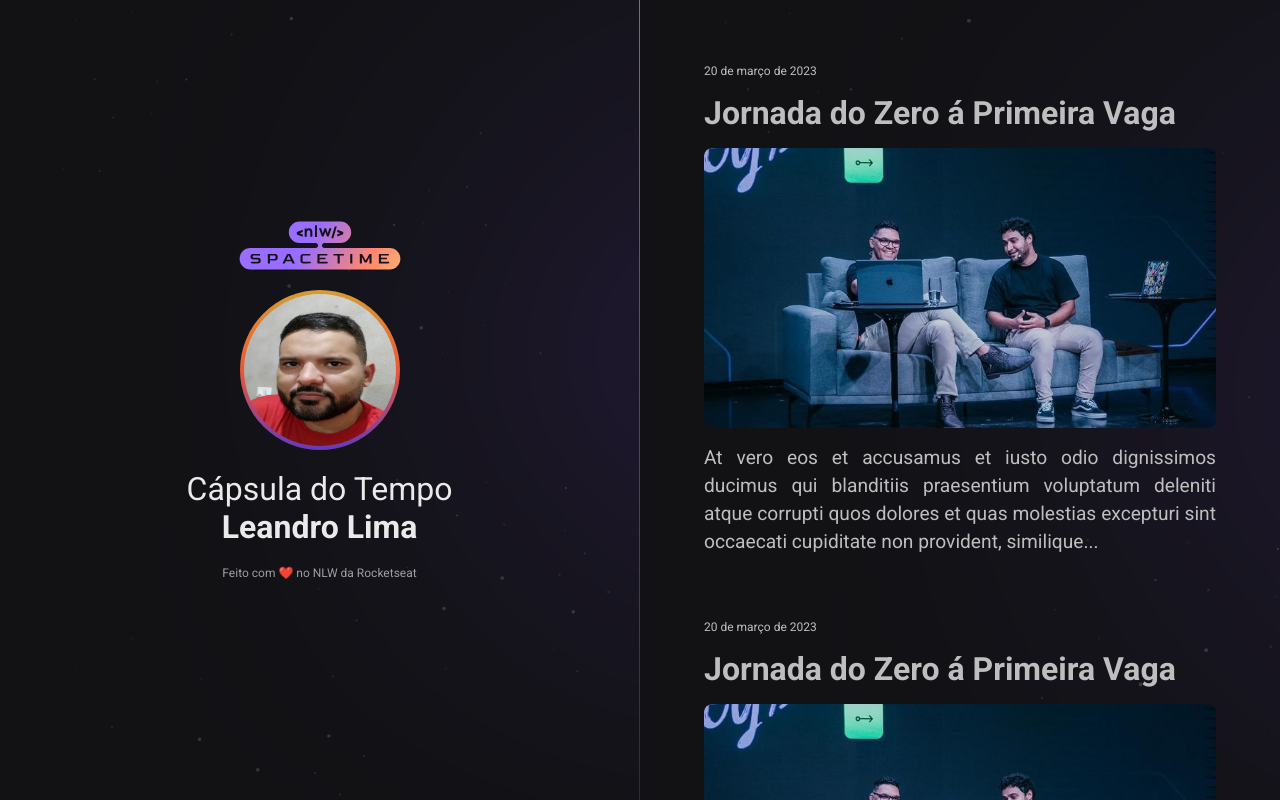
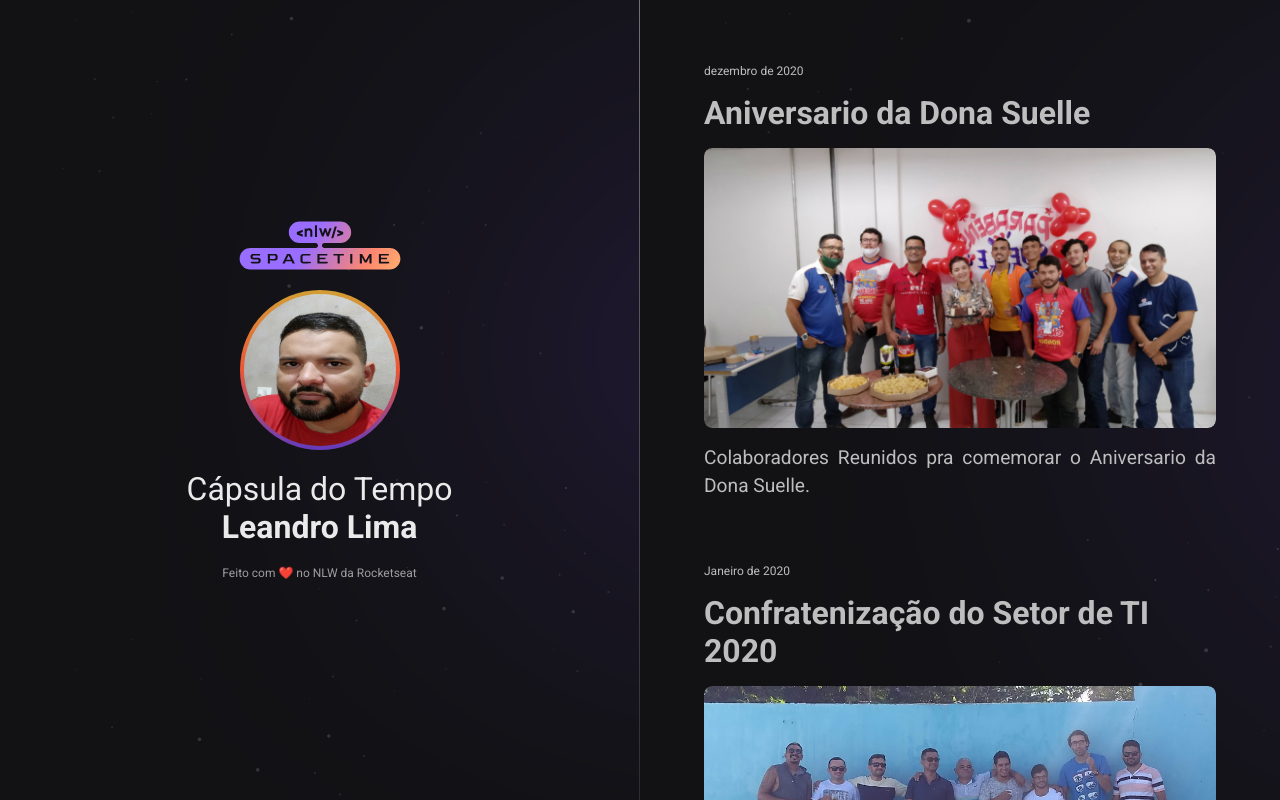
Before and after one commit to LeandroSlima1406/nlw-spacetime, a plain HTML site: page index.html in a window 1280 px wide. Drawn offline with Linux system fonts and the light colour scheme.

Commit message:
atulização de fotos

```diff
--- a/index.html
+++ b/index.html
@@ -32,46 +32,41 @@
 
     <nav>
       <a href="https://www.google.com.br" target="_blank" class="memory">
-        <small>20 de março de 2023</small>
-        <h1>Jornada do Zero á Primeira Vaga</h1>
-          <div>
-           <img src="./assets/jornada.png" alt="rodrigo e maik" />
-         </div>
+        <small>dezembro de 2020</small>
+        <h1>Aniversario da Dona Suelle</h1>
+        <div>
+          <img src="./assets/122020.jpg" alt="Aniversario suelle" />
+        </div>
         <p>
-
-          At vero eos et accusamus et iusto odio dignissimos ducimus qui
-          blanditiis praesentium voluptatum deleniti atque corrupti quos dolores
-          et quas molestias excepturi sint occaecati cupiditate non provident,
-          similique...
+          Colaboradores Reunidos pra comemorar o Aniversario da Dona Suelle.
         </p>
       </a>
 
       <a href="https://www.google.com.br" target="_blank" class="memory">
-        <small>20 de março de 2023</small>
-        <h1>Jornada do Zero á Primeira Vaga</h1>
+        <small>Janeiro de 2020</small>
+        <h1>Confratenização do Setor de TI 2020</h1>
         <div>
-        <img src="./assets/jornada.png" alt="rodrigo e maik" />
+          <img src="./assets/012020.jpg" alt="Confratenização" />
         </div>
-        <p>
-          At vero eos et accusamus et iusto odio dignissimos ducimus qui
-          blanditiis praesentium voluptatum deleniti atque corrupti quos dolores
-          et quas molestias excepturi sint occaecati cupiditate non provident,
-          similique...
-        </p>
+        <p>Setores de TI, Balança e CPD Confratenizando</p>
       </a>
 
       <a href="https://www.google.com.br" target="_blank" class="memory">
-        <small>20 de março de 2023</small>
-        <h1>Jornada do Zero á Primeira Vaga</h1>
+        <small>Outubro de 2022</small>
+        <h1>A equipe que resolver os Bozo</h1>
         <div>
-        <img src="./assets/jornada.png" alt="rodrigo e maik" />
+          <img src="./assets/102022.jpg" alt="atendimento" />
         </div>
-        <p>
-          At vero eos et accusamus et iusto odio dignissimos ducimus qui
-          blanditiis praesentium voluptatum deleniti atque corrupti quos dolores
-          et quas molestias excepturi sint occaecati cupiditate non provident,
-          similique...
-        </p>
+        <p>Os caras que manda bem na resolução dos Problemas.</p>
+      </a>
+
+      <a href="https://www.google.com.br" target="_blank" class="memory">
+        <small>Abril de 2023</small>
+        <h1>Os que reviver os Mortos</h1>
+        <div>
+          <img src="./assets/2023.jpg" alt="balanças" />
+        </div>
+        <p>Sr edivan o Merle do Hadware e os magos das Balanças</p>
       </a>
     </nav>
   </body>
```
Also changed, not shown: assets/012020.jpg (added), assets/122020.jpg (added), 2 other files.
